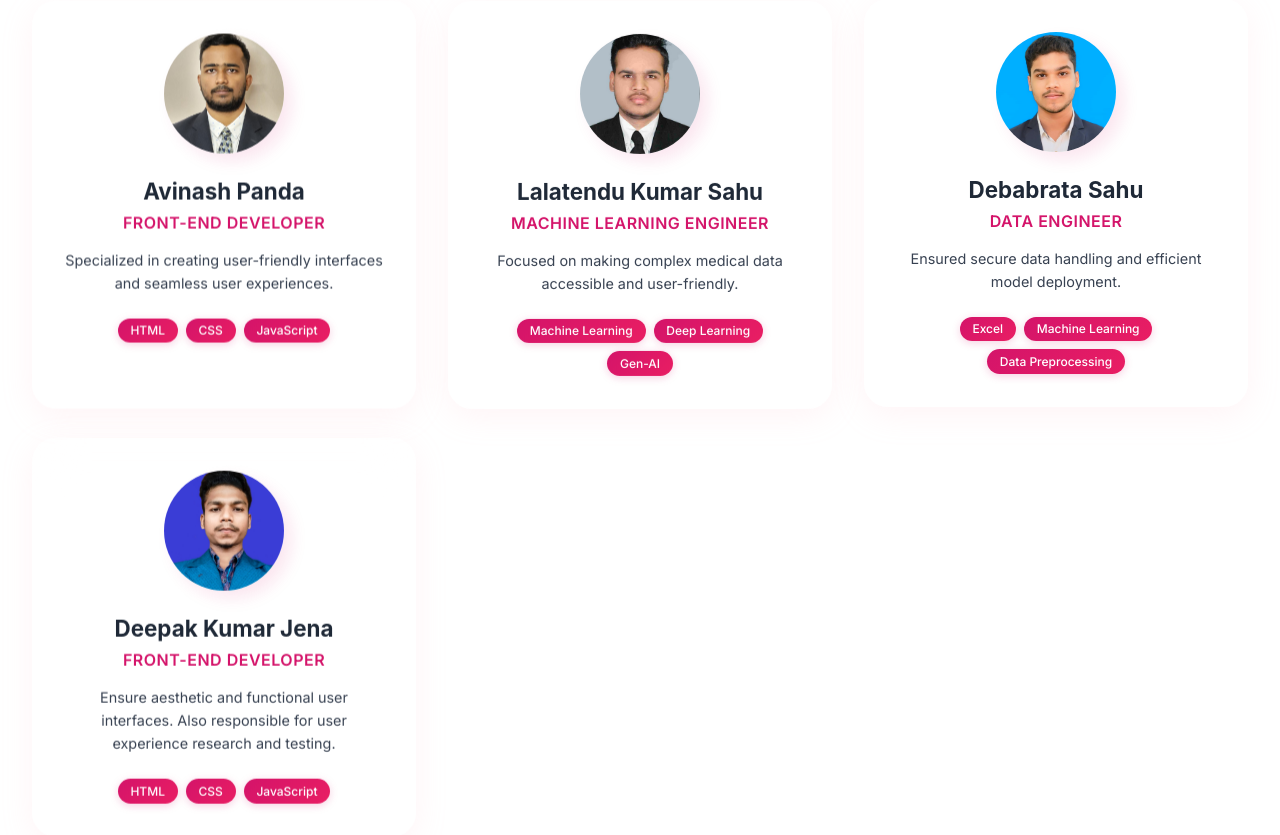
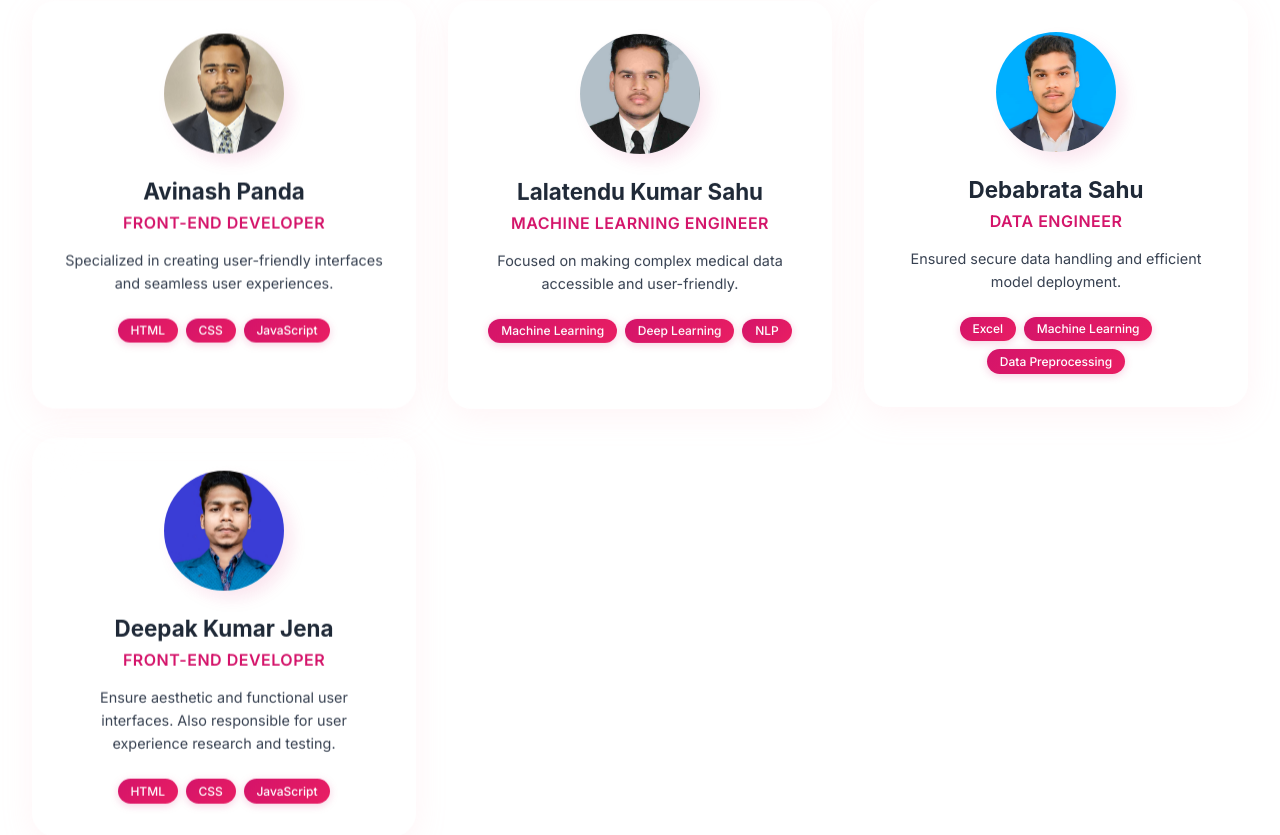
Before and after one commit to Akshayakumarbehera9911/medical-prediction-platform, a Flask app: page / in a window 1280 px wide. Shown: the part 3602-4437 px from the top of the page. Run offline with Flask 3, Linux system fonts and the light colour scheme.

Commit message:
Push complete project update

```diff
--- a/templates/index.html
+++ b/templates/index.html
@@ -325,7 +325,7 @@
                     <div class="team-skills">
                         <span class="skill-tag">Machine Learning</span>
                         <span class="skill-tag">Deep Learning</span>
-                        <span class="skill-tag">Gen-AI</span>
+                        <span class="skill-tag">NLP</span>
                     </div>
                 </div>
             </div>
```
